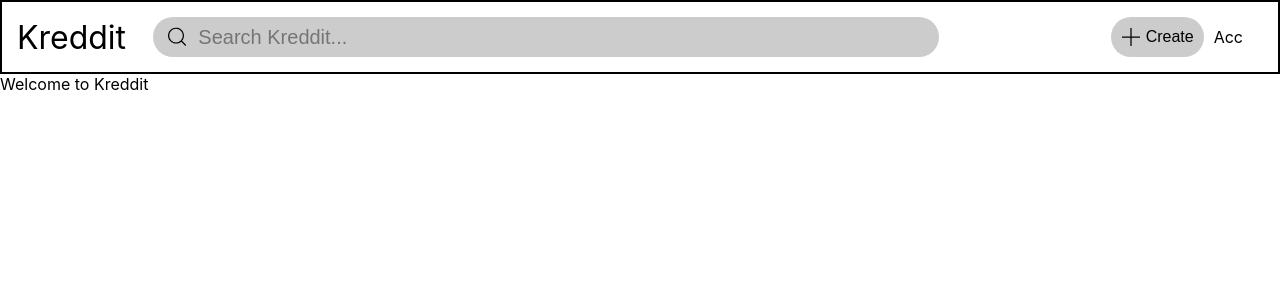
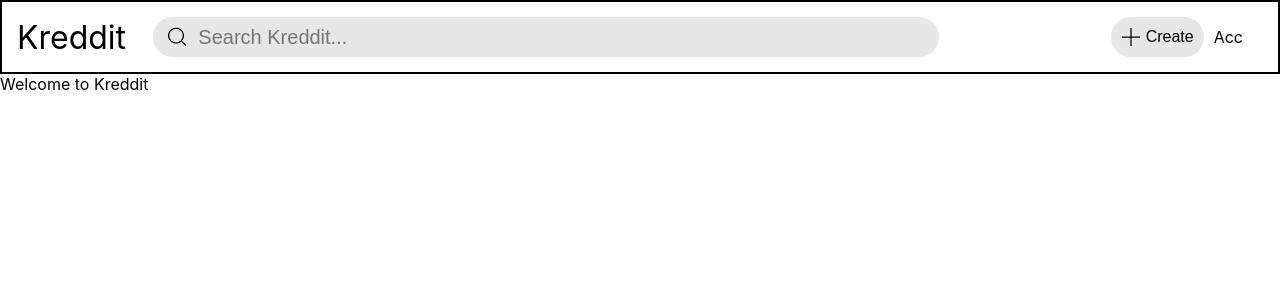
Before and after one commit to timothyhohyhtomit/kreddit, a React (Create React App) app in the folder client/: page / in a window 1280 px wide. In both pictures the pointer is over the element "Create". Shown: the top 300 px of the page. Built offline with nearby package versions, Linux system fonts and the light colour scheme.

Commit message:
Changed the background colour of search bar and background colour of create post button on hover in header from #ccc to #e7e7e7

```diff
--- a/client/src/view/general/RootHeaderSearchView.css
+++ b/client/src/view/general/RootHeaderSearchView.css
@@ -11,7 +11,7 @@
     align-items: center;
     justify-content: center;
     border-radius: 999px;
-    background-color: #ccc;
+    background-color: #e7e7e7;
     padding: 5px;
 }
 
--- a/client/src/view/general/RootHeaderView.css
+++ b/client/src/view/general/RootHeaderView.css
@@ -39,7 +39,7 @@
 }
 
 .root-header-create-post-button:hover {
-    background-color: #ccc;
+    background-color: #e7e7e7;
 }
 
 .root-header-create-post-button-symbol {
@@ -54,5 +54,5 @@
 }
 
 .root-header-account:hover {
-    background-color: #ccc;
+    background-color: #e7e7e7;
 }
```
